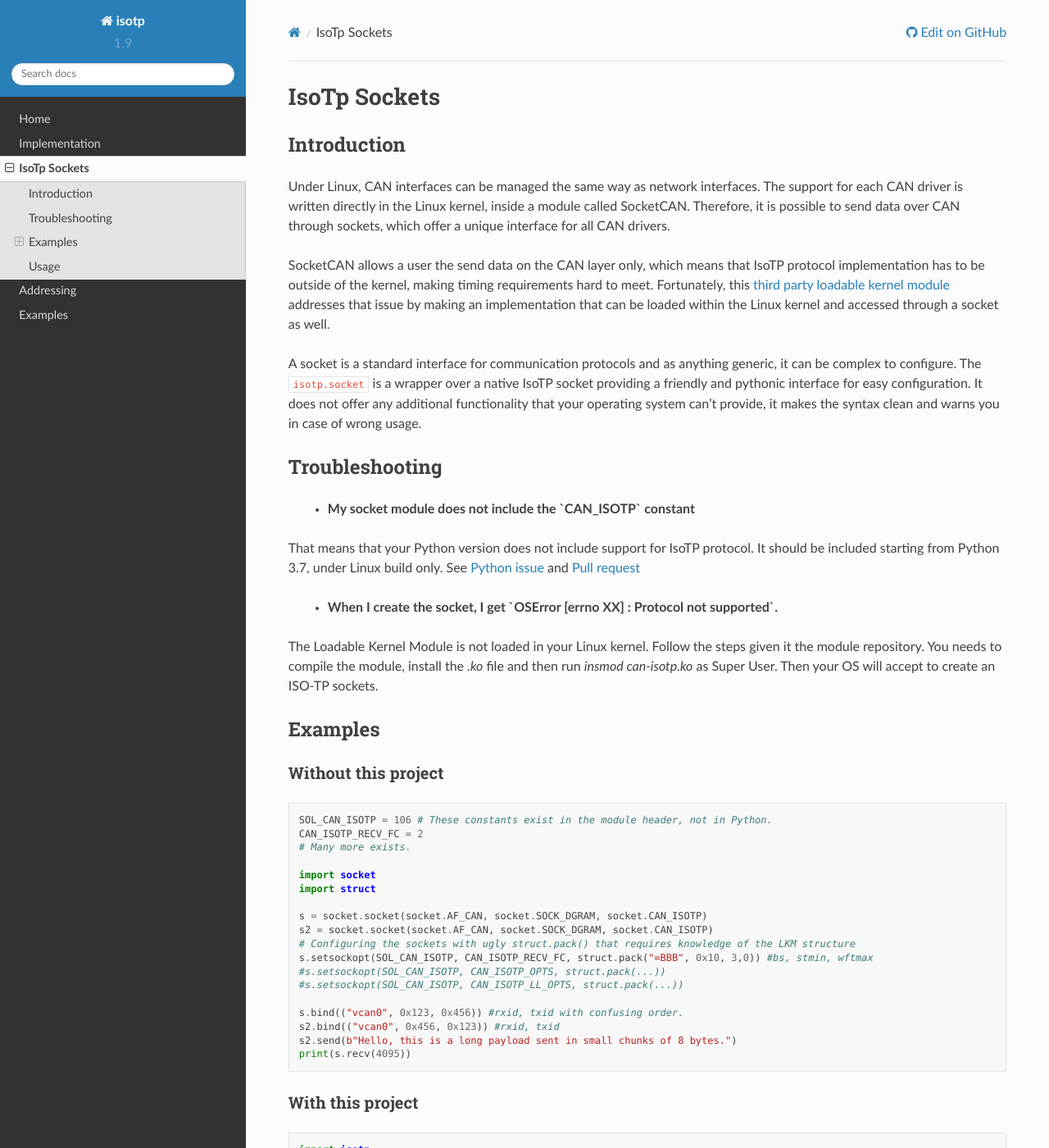
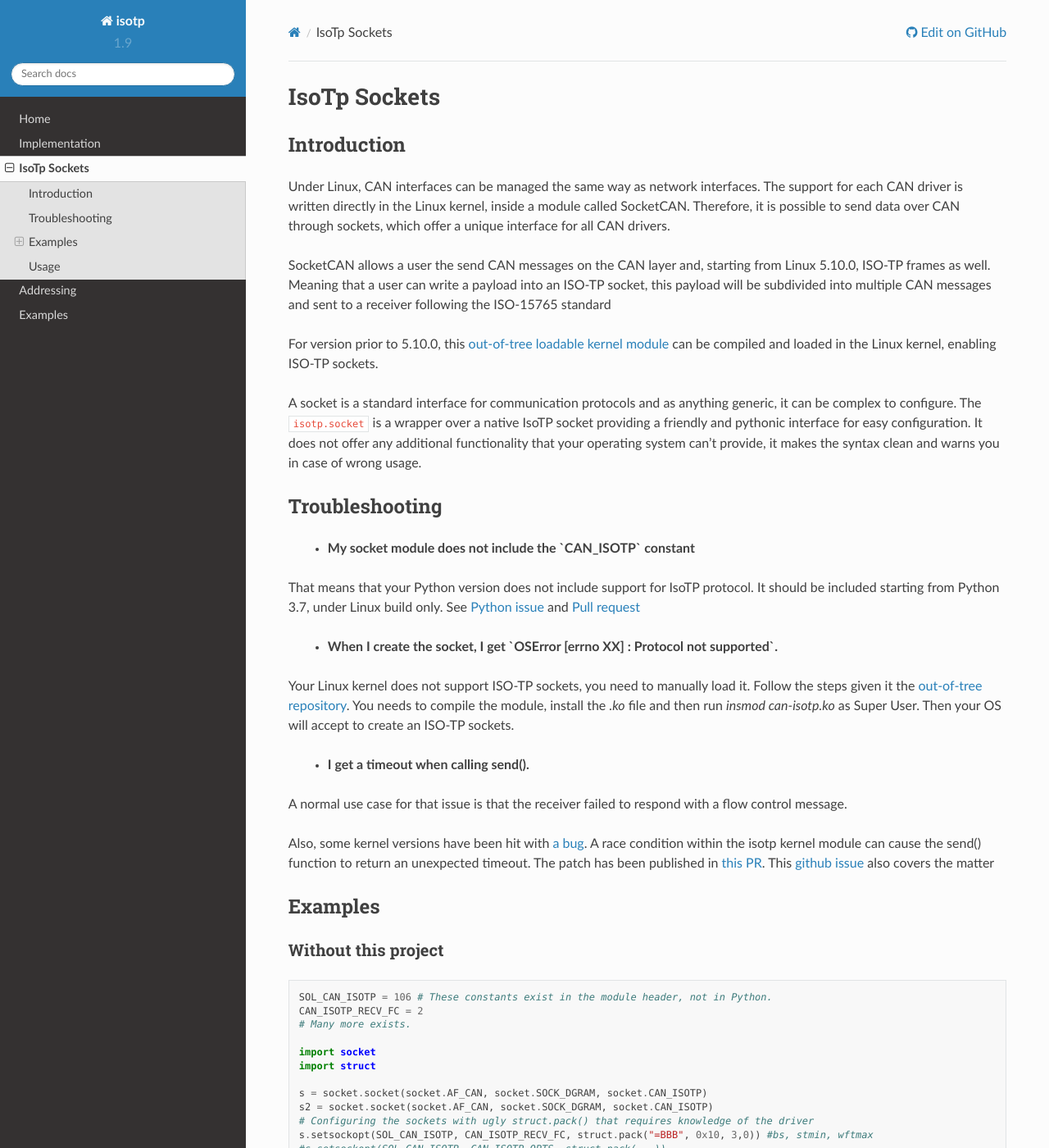
Before and after one commit to pylessard/python-can-isotp, a Sphinx documentation site: the page built from doc/source/isotp/socket.rst, in a window 1280 px wide and 1400 px high. Shown: the whole window at 82% size. Built offline with Sphinx 7.4.7 and the Read the Docs theme 2.0.0, drawn with Linux system fonts in a browser that asks for light colours.

Commit message:
Made few updates to doc

```diff
--- a/doc/source/isotp/socket.rst
+++ b/doc/source/isotp/socket.rst
@@ -8,7 +8,9 @@ Introduction
 
 Under Linux, CAN interfaces can be managed the same way as network interfaces. The support for each CAN driver is written directly in the Linux kernel, inside a module called SocketCAN. Therefore, it is possible to send data over CAN through sockets, which offer a unique interface for all CAN drivers.
 
-SocketCAN allows a user the send data on the CAN layer only, which means that IsoTP protocol implementation has to be outside of the kernel, making timing requirements hard to meet. Fortunately, this `third party loadable kernel module <https://github.com/hartkopp/can-isotp>`_ addresses that issue by making an implementation that can be loaded within the Linux kernel and accessed through a socket as well.
+SocketCAN allows a user the send CAN messages on the CAN layer and, starting from Linux 5.10.0, ISO-TP frames as well. Meaning that a user can write a payload into an ISO-TP socket, this payload will be subdivided into multiple CAN messages and sent to a receiver following the ISO-15765 standard
+
+For version prior to 5.10.0, this `out-of-tree loadable kernel module <https://github.com/hartkopp/can-isotp>`_  can be compiled and loaded in the Linux kernel, enabling ISO-TP sockets.
 
 A socket is a standard interface for communication protocols and as anything generic, it can be complex to configure. The ``isotp.socket``  is a wrapper over a native IsoTP socket providing a friendly and pythonic interface for easy configuration. It does not offer any additional functionality that your operating system can't provide, it makes the syntax clean and warns you in case of wrong usage.
 
@@ -22,7 +24,16 @@ That means that your Python version does not include support for IsoTP protocol.
 
  - **When I create the socket, I get `OSError [errno XX] : Protocol not supported`.**
 
-The Loadable Kernel Module is not loaded in your Linux kernel. Follow the steps given it the module repository. You needs to compile the module, install the `.ko` file and then run `insmod can-isotp.ko` as Super User. Then your OS will accept to create an ISO-TP sockets.
+Your Linux kernel does not support ISO-TP sockets, you need to manually load it.
+Follow the steps given it the `out-of-tree repository <https://github.com/hartkopp/can-isotp>`_. You needs to compile the module, install the `.ko` file and then run `insmod can-isotp.ko` as Super User. Then your OS will accept to create an ISO-TP sockets.
+
+ - **I get a timeout when calling send().**
+
+A normal use case for that issue is that the receiver failed to respond with a flow control message.
+
+Also, some kernel versions have been hit with `a bug <https://lore.kernel.org/linux-can/04fd32bc-b1c4-b9c3-3f8b-7987704a1f85@hartkopp.net/T/#m9615a4ecbdb742749886af73414e476498c93d51>`_.
+A race condition within the isotp kernel module can cause the send() function to return an unexpected timeout. The patch has been published in `this PR <https://lore.kernel.org/linux-can/96d31e8c-fa26-4e32-4c36-768981f20a54@hartkopp.net/T/#u>`_.
+This `github issue <https://github.com/pylessard/python-udsoncan/issues/178>`_ also covers the matter
 
 Examples
 --------
@@ -41,7 +52,7 @@ Without this project
 
    s = socket.socket(socket.AF_CAN, socket.SOCK_DGRAM, socket.CAN_ISOTP)
    s2 = socket.socket(socket.AF_CAN, socket.SOCK_DGRAM, socket.CAN_ISOTP)
-   # Configuring the sockets with ugly struct.pack() that requires knowledge of the LKM structure
+   # Configuring the sockets with ugly struct.pack() that requires knowledge of the driver
    s.setsockopt(SOL_CAN_ISOTP, CAN_ISOTP_RECV_FC, struct.pack("=BBB", 0x10, 3,0)) #bs, stmin, wftmax
    #s.setsockopt(SOL_CAN_ISOTP, CAN_ISOTP_OPTS, struct.pack(...))
    #s.setsockopt(SOL_CAN_ISOTP, CAN_ISOTP_LL_OPTS, struct.pack(...))
```
